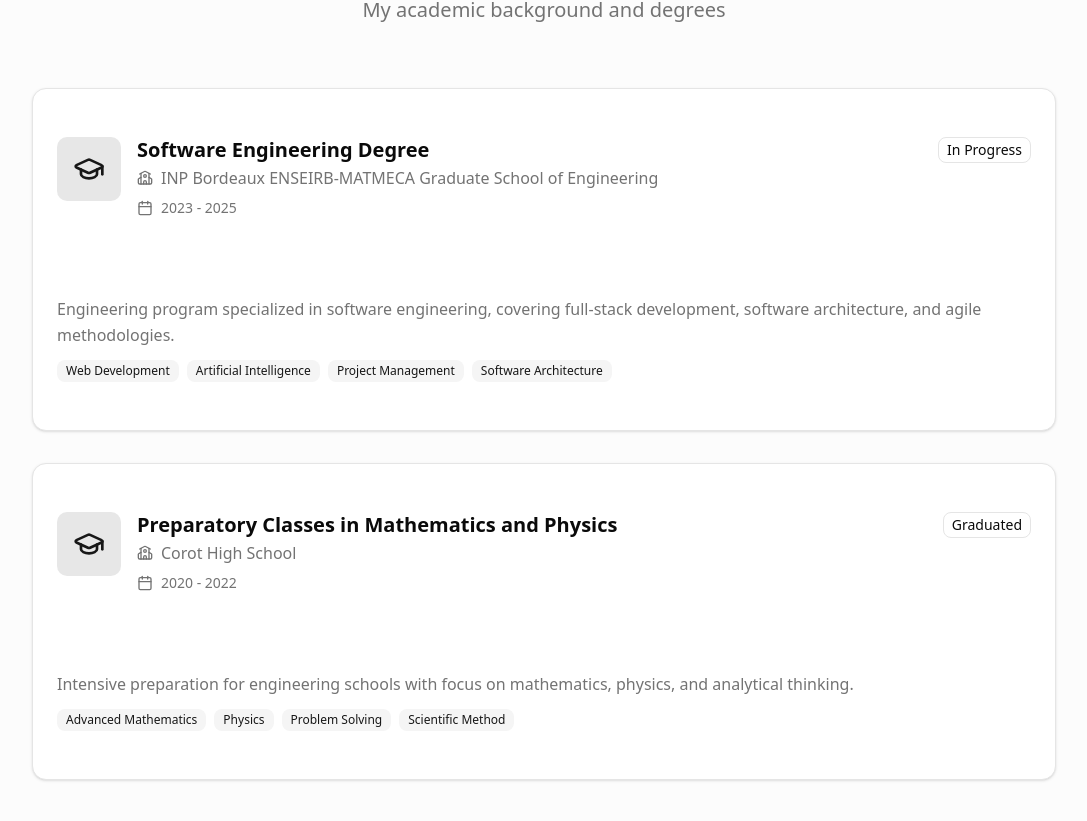
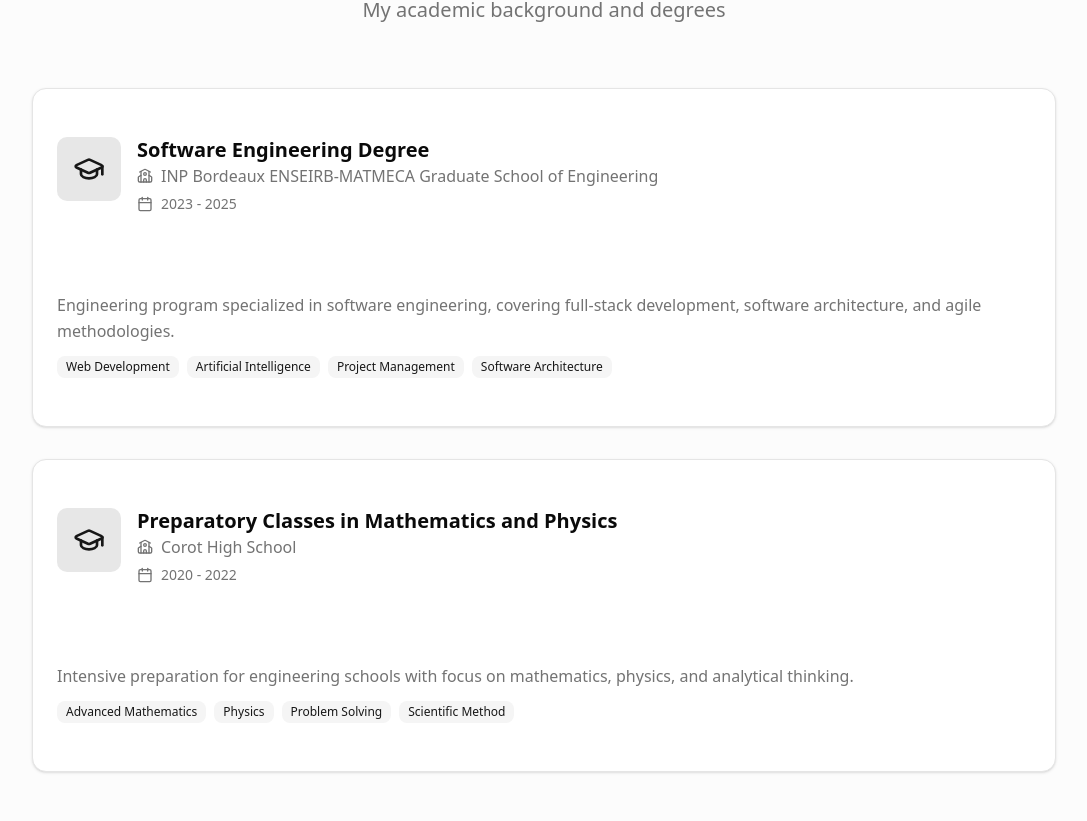
Before and after one commit to Fyzyy/next-resume, a Next.js app: page / in a window 1280 px wide. Shown: the part 4116-4937 px from the top of the page, without its empty margins (96-1183 px from the left). Built offline with nearby package versions, Linux system fonts and the light colour scheme.

Commit message:
fix responsive for mobile

```diff
--- a/components/portfolio/EducationSection.tsx
+++ b/components/portfolio/EducationSection.tsx
@@ -37,9 +37,9 @@ export function EducationSection({ data }: EducationSectionProps) {
                         <h3 className="text-lg sm:text-xl font-semibold mb-1 leading-tight">
                           {edu.degree}
                         </h3>
-                        <div className="flex items-center text-muted-foreground mb-2">
-                          <School className="w-4 h-4 mr-2 shrink-0" />
-                          <span className="text-sm sm:text-base truncate">
+                        <div className="flex items-start text-muted-foreground mb-2">
+                          <School className="w-4 h-4 mr-2 shrink-0 mt-0.5" />
+                          <span className="text-sm sm:text-base leading-tight break-words">
                             {edu.school}
                           </span>
                         </div>
@@ -50,13 +50,6 @@ export function EducationSection({ data }: EducationSectionProps) {
                           </span>
                         </div>
                       </div>
-
-                      <Badge
-                        variant="outline"
-                        className="self-start text-xs sm:text-sm shrink-0"
-                      >
-                        {edu.end === "2025" ? "In Progress" : "Graduated"}
-                      </Badge>
                     </div>
                   </div>
                 </CardHeader>
--- a/components/portfolio/Navbar.tsx
+++ b/components/portfolio/Navbar.tsx
@@ -200,7 +200,7 @@ export function Navbar() {
                     <NavigationMenuTrigger className="bg-background/50 backdrop-blur-sm border border-border/50 rounded-full">
                       Menu
                     </NavigationMenuTrigger>
-                    <NavigationMenuContent className="w-64 p-4">
+                    <NavigationMenuContent className="w-screen max-w-sm mx-auto p-4 left-1/2 transform -translate-x-1/2">
                       <div className="grid gap-2">
                         <div className="pb-2 mb-2 border-b">
                           <p className="text-sm font-medium">Navigate to</p>
```
